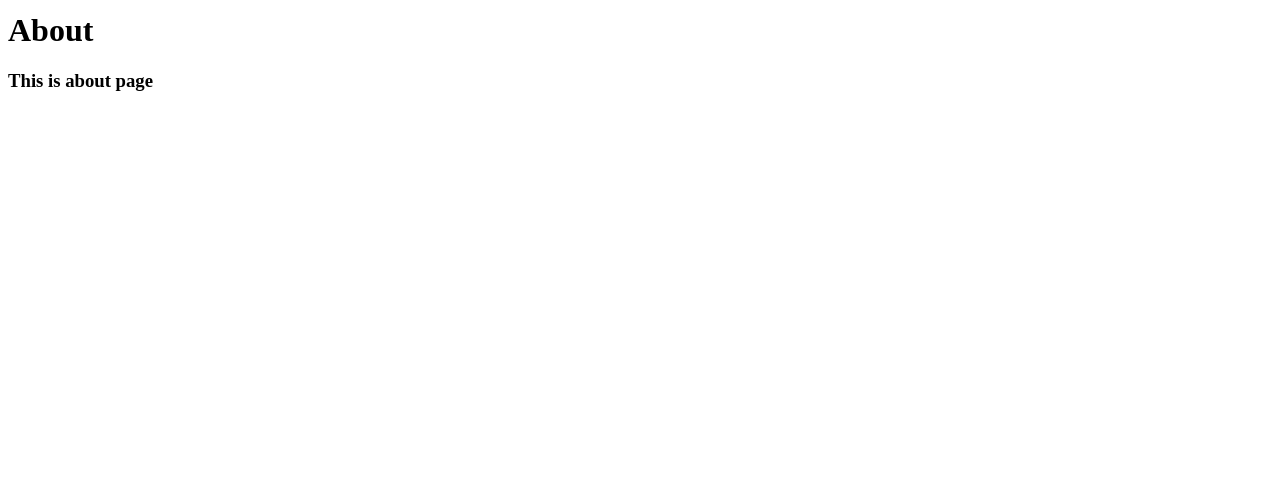
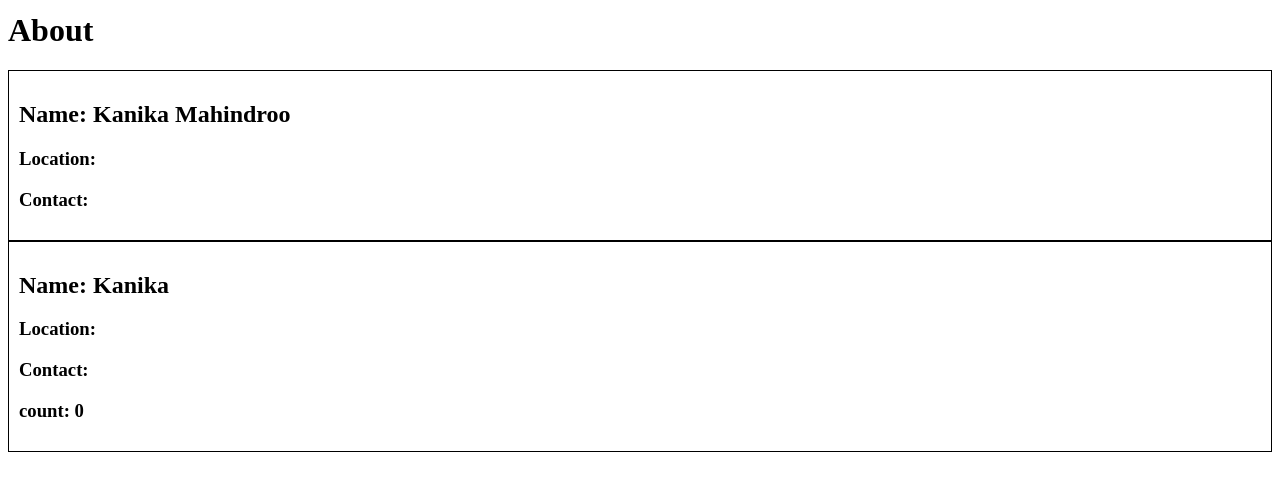
Before and after one commit to 119kanika/Food-Ordering-App, a React (Vite) app: page /about in a window 1280 px wide. Shown: the part 201-692 px from the top of the page. Built offline with nearby package versions, Linux system fonts and the light colour scheme; no server answers.

Commit message:
class function

```diff
--- a/src/Components/About.jsx
+++ b/src/Components/About.jsx
@@ -1,10 +1,13 @@
 import React from "react";
+import User from "./User";
+import UserClass from "./UserClass";
 
 const About = () => {
     return(
         <div>
             <h1>About</h1>
-            <h3>This is about page</h3>
+            <User name={"Kanika Mahindroo"}/>
+            <UserClass name={"Kanika"}/>
         </div>
     )
 }
--- /dev/null
+++ b/src/Components/User.jsx
@@ -0,0 +1,11 @@
+import React from "react";
+
+const User = (props) => {
+    return <div className="user-card">
+        <h2>Name: {props.name}</h2>
+        <h3>Location: </h3>
+        <h3>Contact: </h3>
+    </div>
+}
+
+export default User;
--- /dev/null
+++ b/src/Components/UserClass.jsx
@@ -0,0 +1,31 @@
+import React from "react";
+
+class UserClass extends React.Component {
+  constructor(props) {
+    super(props);
+
+    this.state = {
+      count: 0,
+    };
+  }
+
+  async componentDidMount() {
+    const data = await fetch("https://api.github.com/users/119kanika");
+    const json = data.json();
+
+    console.log(json);
+  }
+
+  render() {
+    return (
+      <div className="user-card">
+        <h2>Name: {this.props.name}</h2>
+        <h3>Location: </h3>
+        <h3>Contact: </h3>
+        <h3>count: {this.state.count}</h3>
+      </div>
+    );
+  }
+}
+
+export default UserClass;
--- a/style.css
+++ b/style.css
@@ -75,7 +75,7 @@
     width: 100%;
 }
 
-
+/* ------------------------------------------------------ */
 
 .shimmer-container{
     display: flex;
@@ -88,3 +88,11 @@
     height: 400px;
     background-color: rgb(246, 246, 246);
 }
+
+
+/* ------------------------------------------------------ */
+
+.user-card{
+    padding: 10px;
+    border: 1px solid black;
+}
```
